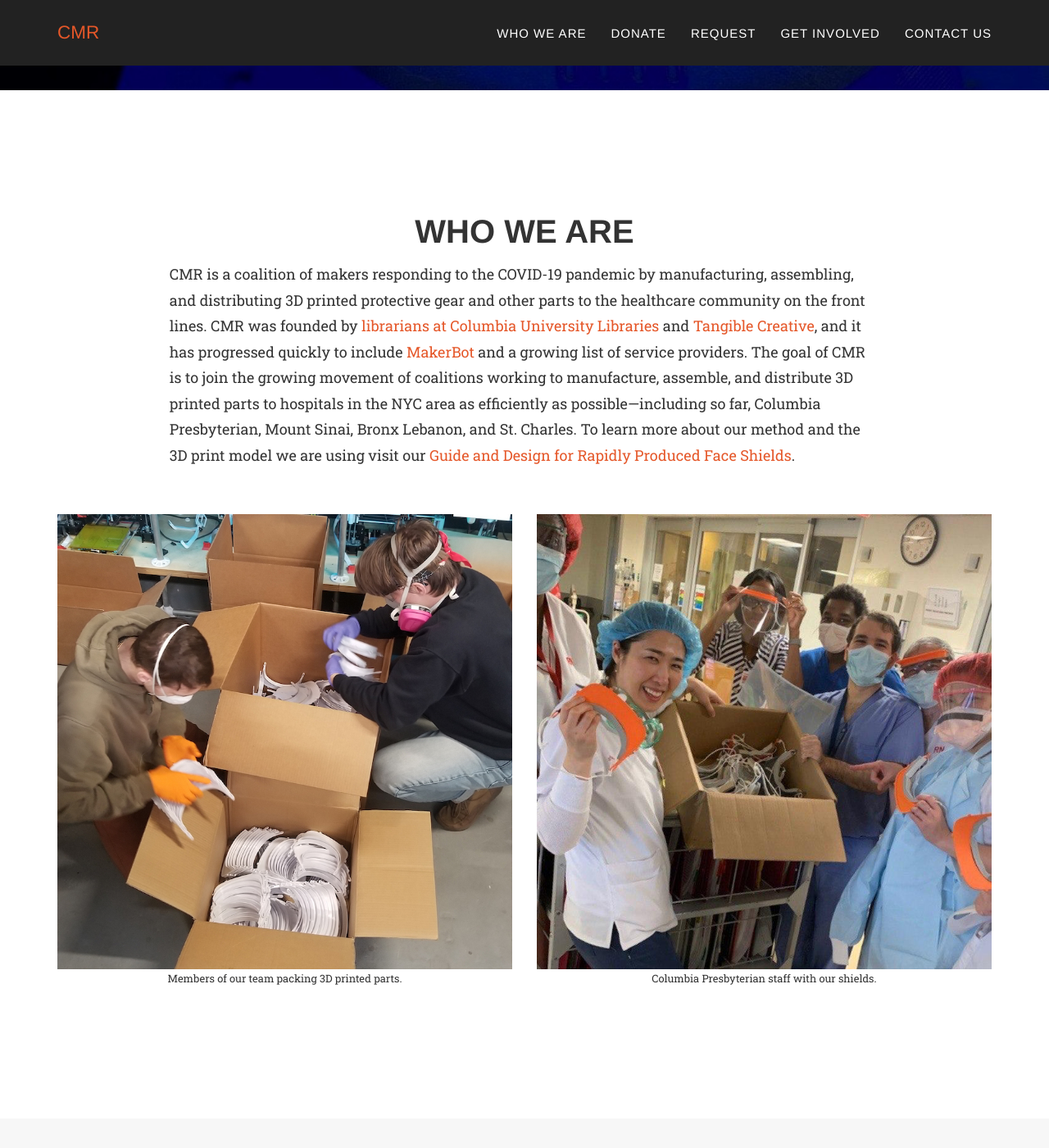
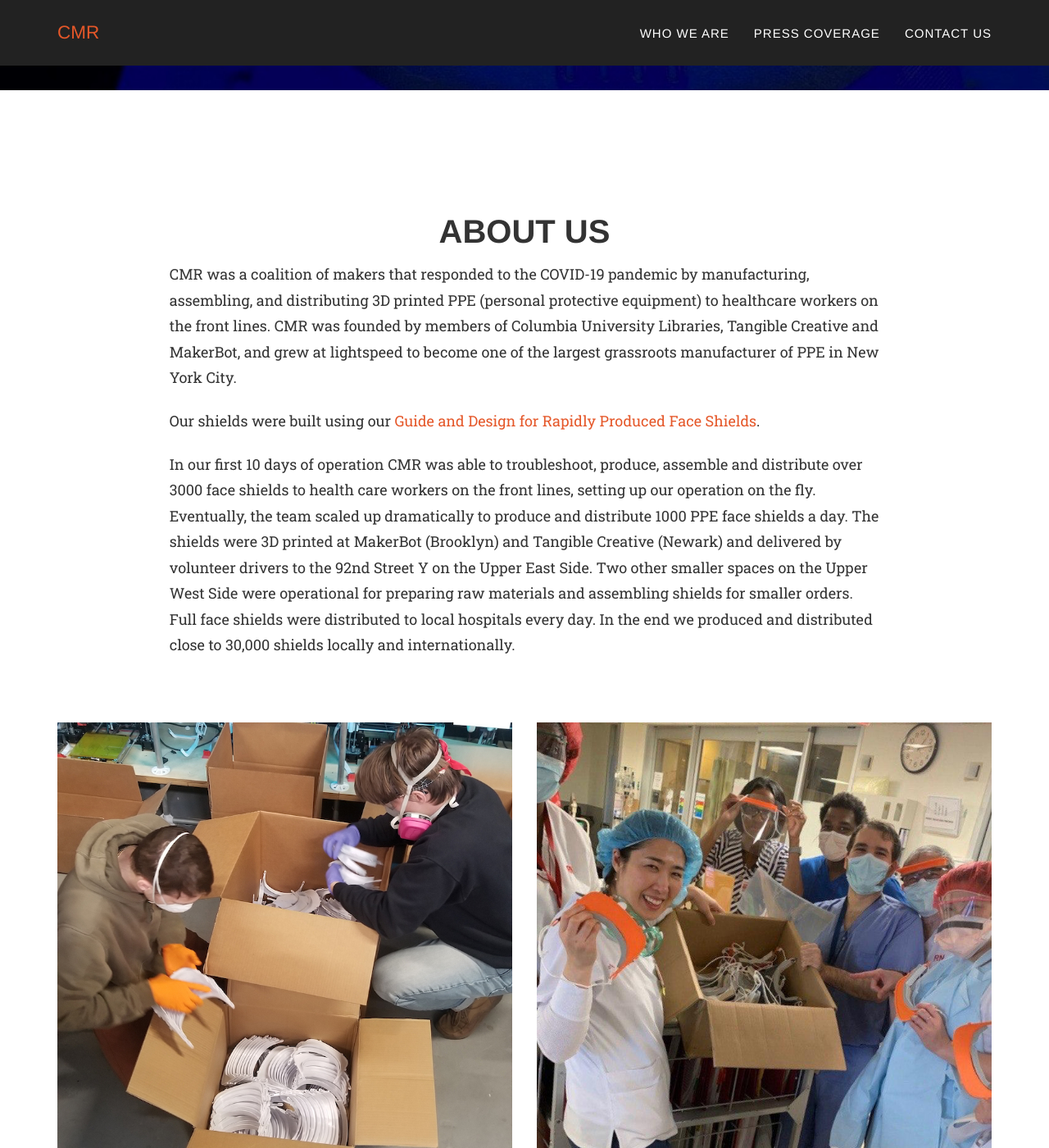
Before and after one commit to covidmakerresponse/covidmakerresponse, a Jekyll site: the page built from index.html, in a window 1280 px wide and 1400 px high, scrolled down 580 px. Shown: the whole window at 82% size. Built offline with Jekyll 4.4.1, drawn with Linux system fonts in a browser that asks for light colours; some web fonts are replaced; some of the changed text lies outside the part shown.

Commit message:
finalized site

```diff
--- a/_includes/about.html
+++ b/_includes/about.html
@@ -3,13 +3,21 @@
         <div class="container">
             <div class="row">
                 <div class="col-lg-12 text-center">
-                    <h2 class="section-heading">Who we are</h2>
+                    <h2 class="section-heading">About us</h2>
 <!--                     <h3 class="section-subheading text-muted">Que pasa USA.</h3> -->
                 </div>
             </div>
             <div class="row section">
                 <div class="col-lg-12">
-                    <p class="large normal-text">CMR is a coalition of makers responding to the COVID-19 pandemic by manufacturing, assembling, and distributing 3D printed protective gear and other parts to the healthcare community on the front lines. CMR was founded by <a href="https://studio.cul.columbia.edu/2020/03/21/studio-librarians-face-shields/">librarians at Columbia University Libraries</a> and <a href="https://tangiblecreative.com/">Tangible Creative</a>, and it has progressed quickly to include <a href="https://www.makerbot.com/">MakerBot</a> and a growing list of service providers. The goal of CMR is to join the growing movement of coalitions working to manufacture, assemble, and distribute 3D printed parts to hospitals in the NYC area as efficiently as possible—including so far, Columbia Presbyterian, Mount Sinai, Bronx Lebanon, and St. Charles. To learn more about our method and the 3D print model we are using visit our <a href="https://studio.cul.columbia.edu/face-shield/" target="_blank">Guide and Design for Rapidly Produced Face Shields</a>.</p>
+                    <p class="large normal-text">CMR was a coalition of makers that responded to the COVID-19 pandemic by manufacturing, assembling, and distributing 3D printed PPE (personal protective equipment) to healthcare workers on the front lines. CMR was founded by members of Columbia University Libraries, Tangible Creative and MakerBot, and grew at lightspeed to become one of the largest grassroots manufacturer of PPE in New York City.</p>
+
+                    <br>
+
+                     <p class="large normal-text"><!-- Additionally, CMR is creating and distributing guidance and samples for producing PPE to makers in South Asia, the Caribbean and East Africa.  -->Our shields were built using our <a href="https://studio.cul.columbia.edu/face-shield/" target="_blank">Guide and Design for Rapidly Produced Face Shields</a>.</p>
+
+                    <br>
+                    <p class="large normal-text">In our first 10 days of operation CMR was able to troubleshoot, produce, assemble and distribute over 3000 face shields to health care workers on the front lines, setting up our operation on the fly. Eventually, the team scaled up dramatically to produce and distribute 1000 PPE face shields a day. The shields were 3D printed at MakerBot (Brooklyn) and Tangible Creative (Newark) and delivered by volunteer drivers to the 92nd Street Y on the Upper East Side. Two other smaller spaces on the Upper West Side were operational for preparing raw materials and assembling shields for smaller orders. Full face shields were distributed to local hospitals every day. In the end we produced and distributed close to 30,000 shields locally and internationally.</p>
+                    <br>
 
 
                 </div>
--- a/_includes/donate.html
+++ b/_includes/donate.html
@@ -2,17 +2,38 @@
     <section id="donate" class="bg-light-gray">
         <div class="container">
             <div class="row">
-                <div class="col-lg-12 text-center">
+                <h2 class="section-heading">Press Coverage</h2>
+
+<li>ViceNews. <a href="https://twitter.com/vicenews/status/1243298834999992321">3D-Printed Face Shields Protecting Hospital Workers From Coronavirus</a></li>
+<li>Fast Company. <a href="https://www.fastcompany.com/90482710/makers-are-rushing-to-fight-coronavirus-with-3d-printed-face-shields-and-test-swabs">Makers are rushing to fight coronavirus with 3D printed face shields and test swabs</a></li>
+<li>Literary Hub. <a href="https://lithub.com/a-college-librarian-and-a-doctor-are-3-d-printing-protective-equipment-for-hospital-workers/">A college librarian and a doctor are 3-D printing protective equipment for hospital workers.</a></li>
+<li>Columbia News. <a href="https://us7.campaign-archive.com/?e=&u=cc26d8788ee7d6f98dd0af14e&id=31f0a4316e">3D-Printed Protection</a></li>
+<li>Protocol. <a href="https://www.protocol.com/how-to-help-coronavirus-tech">Want to use your tech skills to help during the pandemic? Here's how.</a></li>
+<li>Politico. <a href="https://www.politico.com/states/new-york/albany/story/2020/03/31/everybodys-in-the-same-boat-coronavirus-drives-new-yorks-hospitals-to-breaking-point-1269943">‘Everybody’s in the same boat’: Coronavirus drives New York’s hospitals to breaking point</a></li>
+<li>AM NY. <a href="https://www.amny.com/coronavirus/columbia-university-librarian-kickstarts-3d-printing-production-of-protective-face-shields/">Columbia University librarian kickstarts 3D printing production of protective face shields</a></li>
+<li>Independent UK. <a href="https://www.independent.co.uk/news/world/americas/coronavirus-us-nurse-new-york-hospital-deaths-at-home-children-a9439551.html">‘Someone is dying in our unit every day’: Coronavirus nurse reveals horror of intensive care ward and how it’s completely changed her home life</a></li>
+<li>NY1.</li>
+<li>WNYW Fox 5, Good Day NY.</li>
+<li>CNN. <a href="https://www.cnn.com/2020/04/07/health/librarian-3d-printing-coronavirus-trnd/index.html">This librarian is using 3D printing to help protect health care workers in NYC</a></li>
+<li>Radio France Internationale. "></a></li>
+<li>Andover. <a href="https://www.andover.edu/news/2020/andover-stories-a-news-roundup-to-make-you-smile">Andover Stories: A news roundup to make you smile</a></li>
+<li>The Verge. <a href="https://www.theverge.com/2020/5/25/21264243/face-shields-diy-ppe-3d-printing-coronavirus-covid-maker-response">3D printers are on the front lines of the COVID-19 pandemic</a></li>
+<li>MachineDesign. <a href="https://docs.google.com/spreadsheets/d/1KG2f1RQXVlBzkOg4IGtLRlD5dhc2zcE2zWgVyV0uChg/edit#gid=957743501">Making Lemonade Out of Supply Chain Disruptions</a></li>
+
+
+
+
+<!--                 <div class="col-lg-12 text-center">
                 <h2 class="section-heading">Donate to Tangible Creative</h2>
-                <p style="font-size: 2rem;">Tangible Creative is a key manufacturing partner in this effort. Funds will go directly to them to support labor and material costs. <strong>Columbia University Libraries and MakerBot are not soliciting donations nor receiving money for this effort</strong>. Tangible Creative will be accepting funding via PayPal. Funds given to Tangible Creative, are not tax-deductible. To help with funds, you can visit the <a href="https://www.gofundme.com/f/6kgjv-cmr" target="_blank">GoFundMe campaign</a>, or send fund directly <a href="https://www.paypal.com/cgi-bin/webscr?cmd=_donations&business=info%40tangiblecreative.com&currency_code=USD&source=url" target="_blank">via PayPal</a>.</p>
-<!-- <form action="https://www.paypal.com/cgi-bin/webscr" method="post" target="_top">
+                <p style="font-size: 2rem;">Tangible Creative is a key manufacturing partner in this effort. Funds will go directly to them to support labor and material costs. <strong>Columbia University Libraries and MakerBot are not soliciting donations nor receiving money for this effort</strong>. Tangible Creative will be accepting funding via PayPal. Funds given to Tangible Creative, are not tax-deductible. To help with funds, you can visit the <a href <a href="https://www.gofundme.com/f/6kgjv-cmr" target="_blank">GoFundMe campaign</a>, or send fund directly <a href <a href="https://www.paypal.com/cgi-bin/webscr?cmd=_donations&business=info%40tangiblecreative.com&currency_code=USD&source=url" target="_blank">via PayPal</a>.</p> -->
+<!-- <form action <a href="https://www.paypal.com/cgi-bin/webscr" method="post" target="_top">
 <input type="hidden" name="cmd" value="_donations" />
 <input type="hidden" name="business" value="info@tangiblecreative.com" />
 <input type="hidden" name="currency_code" value="USD" />
-<input type="image" src="https://www.paypalobjects.com/en_US/i/btn/btn_donate_LG.gif" border="0" name="submit" title="PayPal - The safer, easier way to pay online!" alt="Donate with PayPal button" />
-<img alt="" border="0" src="https://www.paypal.com/en_US/i/scr/pixel.gif" width="1" height="1" />
+<input type="image" src <a href="https://www.paypalobjects.com/en_US/i/btn/btn_donate_LG.gif" border="0" name="submit" title="PayPal - The safer, easier way to pay online!" alt="Donate with PayPal button" />
+<img alt="" border="0" src <a href="https://www.paypal.com/en_US/i/scr/pixel.gif" width="1" height="1" />
 </form> -->
-<a href="https://www.paypal.com/cgi-bin/webscr?cmd=_donations&business=info%40tangiblecreative.com&currency_code=USD&source=url"><img alt="PayPal button" border="0" src="/img/donate.png" width="20%"/></a>
+<!-- <a href <a href="https://www.paypal.com/cgi-bin/webscr?cmd=_donations&business=info%40tangiblecreative.com&currency_code=USD&source=url"><img alt="PayPal button" border="0" src="/img/donate.png" width="20%"/></a> -->
 <!-- </form> -->
                 </div>
             </div>
--- a/_includes/header.html
+++ b/_includes/header.html
@@ -22,20 +22,20 @@
                         <a class="page-scroll" href="#about">Who We Are</a>
                     </li>
                     <li>
-                        <a class="page-scroll" href="#donate">Donate</a>
+                        <a class="page-scroll" href="#donate">Press Coverage</a>
                     </li>
-                    <li>
+<!--                     <li>
                         <a class="page-scroll" href="#services">Request</a>
-                    </li>
+                    </li> -->
 <!--                     <li>
                         <a class="page-scroll" href="#portfolio">Portfolio</a>
                     </li>
                     <li>
                         <a class="page-scroll" href="#about"></a>
                     </li> -->
-                    <li>
+<!--                     <li>
                         <a class="page-scroll" href="#clients">Get Involved</a>
-                    </li>
+                    </li> -->
                     <li>
                         <a class="page-scroll" href="#contact">Contact Us</a>
                     </li>
--- a/_layouts/default.html
+++ b/_layouts/default.html
@@ -9,9 +9,9 @@
     {% include header.html %}
     {% include about.html %}
     {% include donate.html %}
-    {% include services.html %}
+    {% comment %}{% include services.html %}{% endcomment %}
     {% comment %}{% include team.html %}{% endcomment %}
-    {% include clients.html %}
+    {% comment %}{% include clients.html %}{% endcomment %}
     {% include contact.html %}
     {% include footer.html %}
     {% include modals.html %}
```
